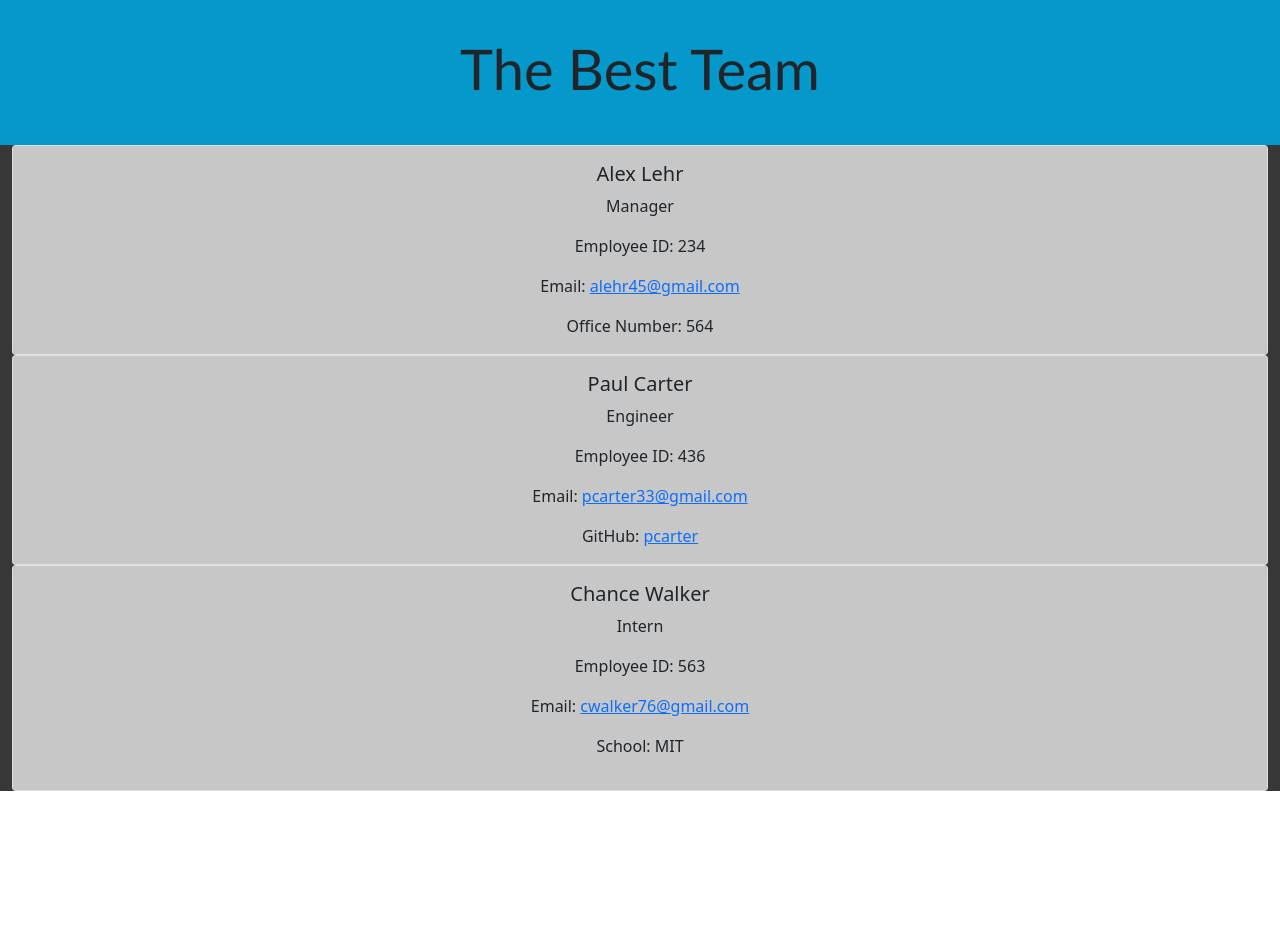
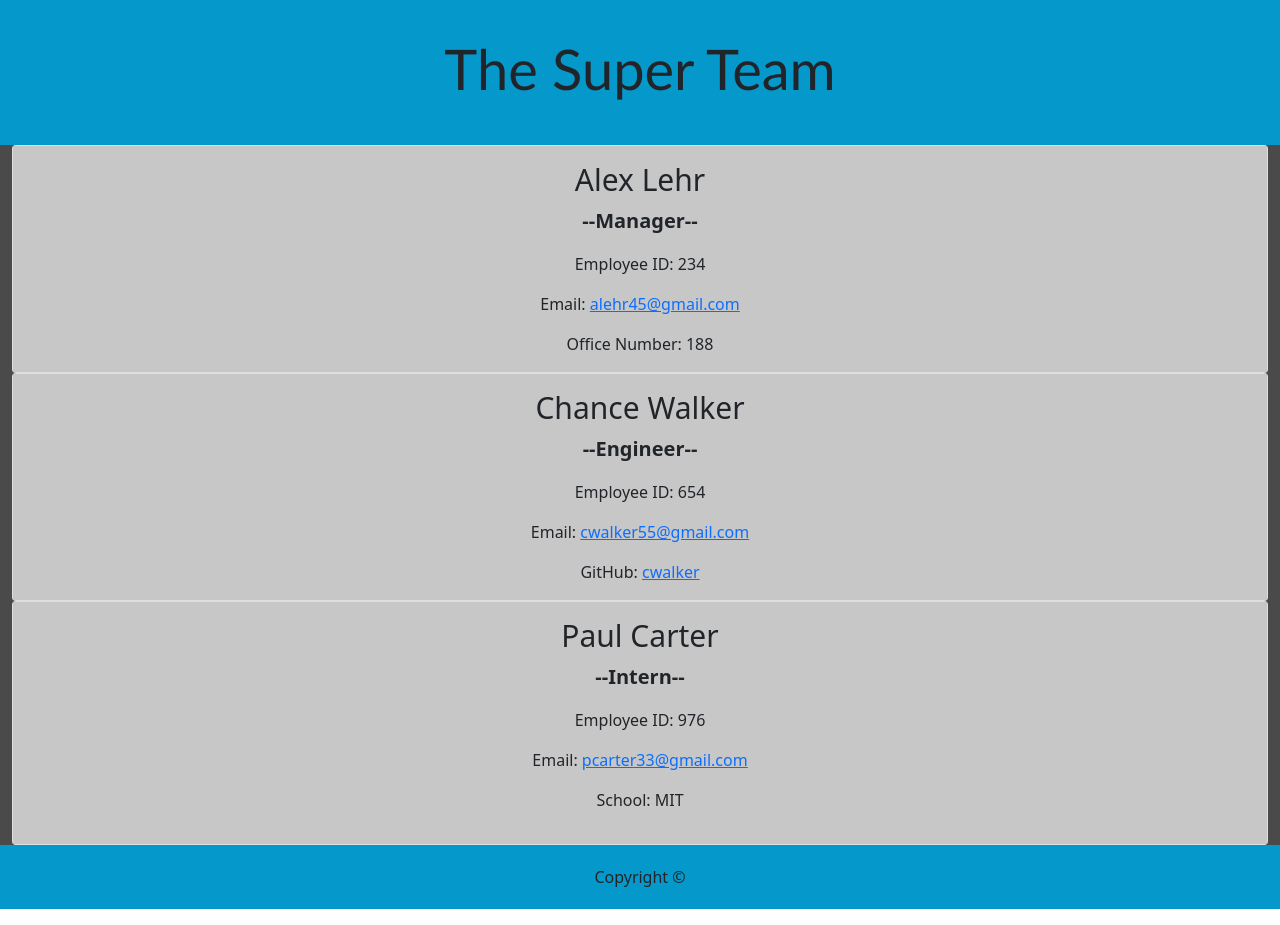
Before and after one commit to alehr45/team-profile-generator, a website: page finishedHTML/ The Super Team.html in a window 1280 px wide. Before the commit the page ends 800 px from the top, so only its background shows below. Drawn offline with nearby package versions, Linux system fonts and the light colour scheme.

Commit message:
added more styling to finished html

```diff
--- a/app.js
+++ b/app.js
@@ -260,8 +260,8 @@ function createRosterHTML() {
   <div class="card-columns mx-auto">
   <div class="card text-center">
   <div class="card-body">
-  <h5 class="card-title ">${completedTeam[i].getName()}</h5>
-  <p class="card-text">${completedTeam[i].getRole()}</p>
+  <h5 class="name card-title ">${completedTeam[i].getName()}</h5>
+  <p class="role card-text">--${completedTeam[i].getRole()}--</p>
   <p class="card-text">Employee ID: ${completedTeam[i].getId()}</p>
   <p class="card-text">Email: <a href="mailto:${completedTeam[
     i
--- a/finishedHTML/ THe Best Team.html
+++ b/finishedHTML/ The Super Team.html
@@ -6,13 +6,13 @@
 <meta charset="UTF-8">
 <meta name="viewport" content="width=device-width, initial-scale=1.0">
 <meta http-equiv="X-UA-Compatible" content="ie=edge">
-<title>The Best Team</title>
+<title>The Super Team</title>
 <link rel="stylesheet" href="style.css">
 <link href="https://cdn.jsdelivr.net/npm/bootstrap@5.0.0-beta2/dist/css/bootstrap.min.css" rel="stylesheet">
 </head>
 <div class="jumbotron jumbotron-fluid">
   <div class="container">
-    <h1 class="display-4">The Best Team</h1>
+    <h1 class="display-4">The Super Team</h1>
 
   </div>
 </div>
@@ -23,13 +23,13 @@
   <div class="card-columns mx-auto">
   <div class="card text-center">
   <div class="card-body">
-  <h5 class="card-title ">Alex Lehr</h5>
-  <p class="card-text">Manager</p>
+  <h5 class="name card-title ">Alex Lehr</h5>
+  <p class="role card-text">--Manager--</p>
   <p class="card-text">Employee ID: 234</p>
   <p class="card-text">Email: <a href="mailto:alehr45@gmail.com">alehr45@gmail.com</a></p>
 
 
-  <p class="card-text">Office Number: 564</p>
+  <p class="card-text">Office Number: 188</p>
 
 </div>
 </div>
@@ -41,13 +41,13 @@
   <div class="card-columns mx-auto">
   <div class="card text-center">
   <div class="card-body">
-  <h5 class="card-title ">Paul Carter</h5>
-  <p class="card-text">Engineer</p>
-  <p class="card-text">Employee ID: 436</p>
-  <p class="card-text">Email: <a href="mailto:pcarter33@gmail.com">pcarter33@gmail.com</a></p>
+  <h5 class="name card-title ">Chance Walker</h5>
+  <p class="role card-text">--Engineer--</p>
+  <p class="card-text">Employee ID: 654</p>
+  <p class="card-text">Email: <a href="mailto:cwalker55@gmail.com">cwalker55@gmail.com</a></p>
 
 
-  <p class="card-text">GitHub: <a href="https://github.com/pcarter" target="_blank">pcarter</a></p>
+  <p class="card-text">GitHub: <a href="https://github.com/cwalker" target="_blank">cwalker</a></p>
 
 </div>
 </div>
@@ -59,10 +59,10 @@
   <div class="card-columns mx-auto">
   <div class="card text-center">
   <div class="card-body">
-  <h5 class="card-title ">Chance Walker</h5>
-  <p class="card-text">Intern</p>
-  <p class="card-text">Employee ID: 563</p>
-  <p class="card-text">Email: <a href="mailto:cwalker76@gmail.com">cwalker76@gmail.com</a></p>
+  <h5 class="name card-title ">Paul Carter</h5>
+  <p class="role card-text">--Intern--</p>
+  <p class="card-text">Employee ID: 976</p>
+  <p class="card-text">Email: <a href="mailto:pcarter33@gmail.com">pcarter33@gmail.com</a></p>
 
 
   <p>School: MIT</p>
@@ -71,3 +71,7 @@
 </div>
 </div>
 </div>
+
+  <footer>
+<p class="footer">Copyright &copy
+</footer>
--- a/finishedHTML/style.css
+++ b/finishedHTML/style.css
@@ -19,5 +19,18 @@ background-color: rgb(5, 153, 203);
 }
 
 .container-fluid {
-    background-color: rgb(55, 55, 55);
+    background-color: rgb(75, 74, 74);
 }
+
+.card-text {
+font-weight: 400;
+}
+
+.role {
+    font-size: 20px;
+    font-weight: 600;
+}
+
+.name {
+font-size: 30px;
+}
```
Also changed, not shown: finishedHTML/ The Best Team Ever.html (added, +77 -0 lines), finishedHTML/test index.html (+2 -2 lines), tests/Employee.test.js (+6 -0 lines), tests/Engineer.test.js (+21 -2 lines), tests/Intern.test.js (+6 -0 lines), tests/Manager.test.js (+12 -0 lines).
